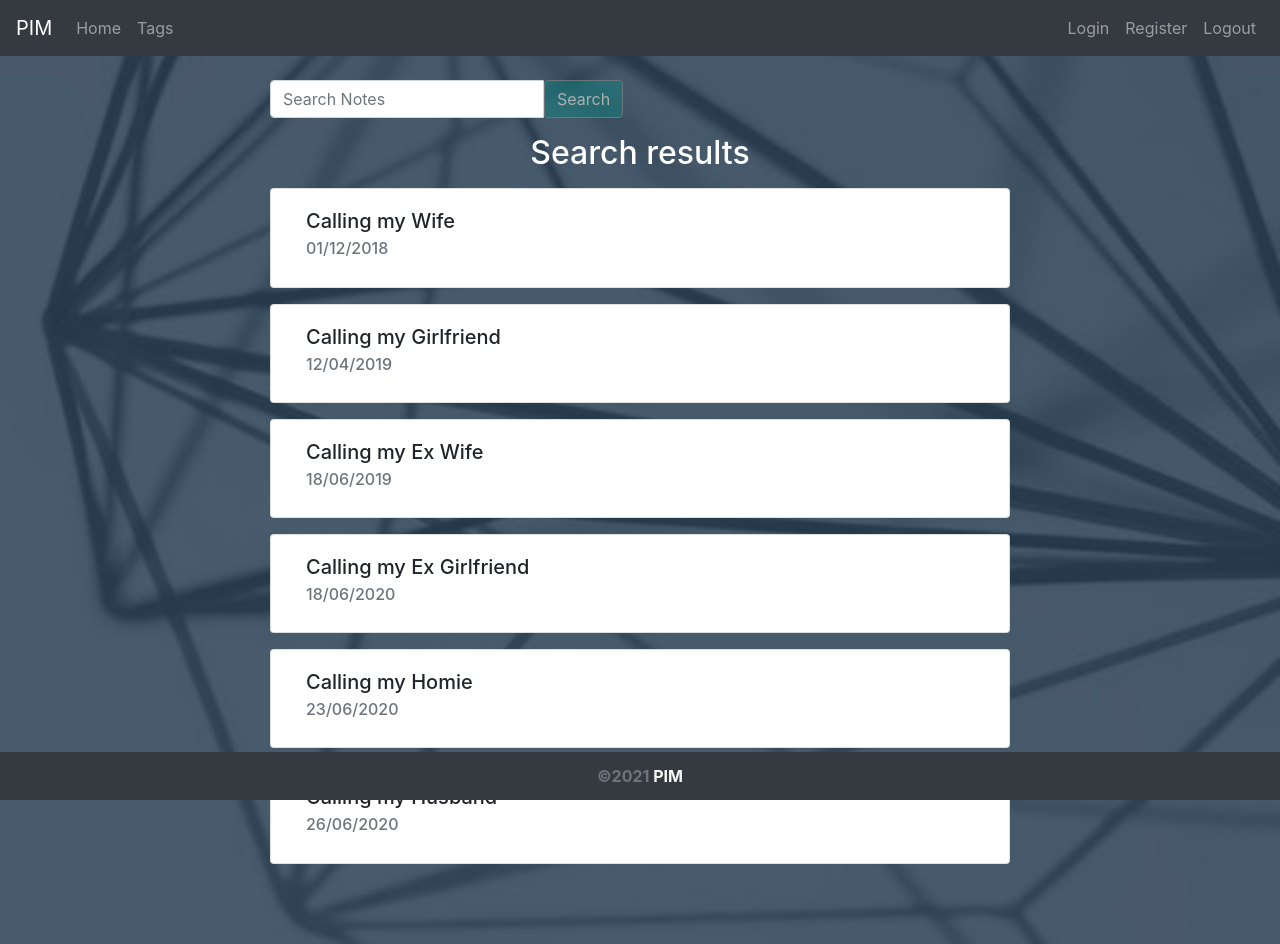
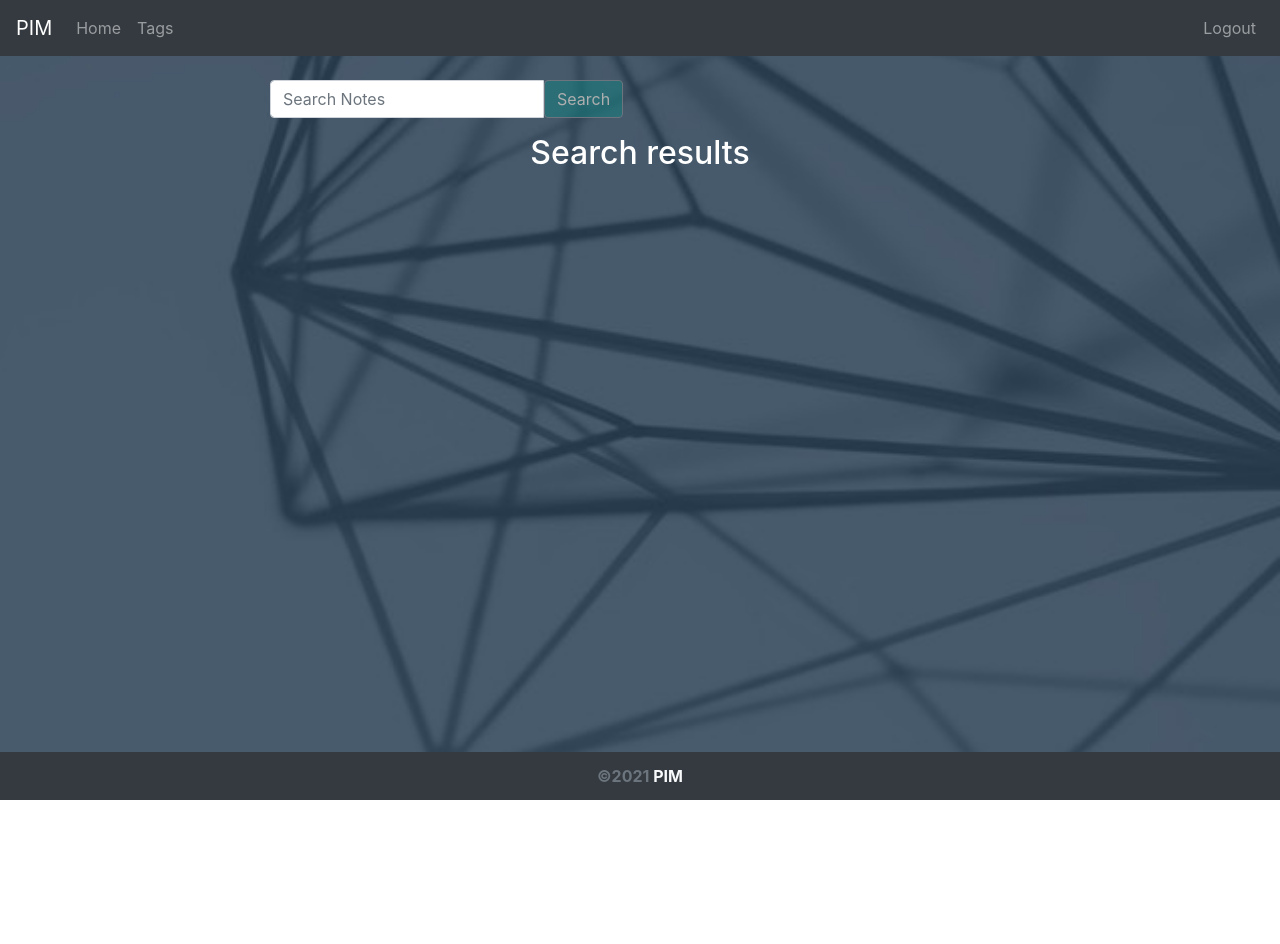
Before and after one commit to lenoah-chacko/genskillproj, a React (Create React App) app in the folder pim/: page /search in a window 1280 px wide. After the commit the page ends 800 px from the top, so only its background shows below. Built offline with nearby package versions, Linux system fonts and the light colour scheme.

Commit message:
implemented search, routed to note,added states for notes, skeleton of login

```diff
--- a/pim/src/App.js
+++ b/pim/src/App.js
@@ -1,4 +1,4 @@
-
+import {useState} from 'react'
 import Navbar from "./components/Navbar";
 import Home from "./components/Home";
 import Register from './components/Register';
@@ -13,18 +13,49 @@ import AllTags from "./components/AllTags";
 
 
 function App() {
-  const search = (e)=>{
-    let search=document.getElementById('search')
-    console.log(search.value)
-}
+	let Notes=[{id:1,Title:"Calling my Wife", DateCreated:"01/12/2018",Tags:["tag1"],Description:"desc1"},
+    {id:2,Title:"Calling my Girlfriend", DateCreated: "12/04/2019",Tags:["tag2"],Description:"desc2"},
+    {id:3,Title:"Calling my Ex Wife", DateCreated: "18/06/2019",Tags:["tag3"],Description:"desc3"},
+    {id:4,Title:"Calling my Ex Girlfriend", DateCreated: "18/06/2020",Tags:["tag4"],Description:"desc4"},
+    {id:5,Title:"Calling my Homie", DateCreated: "23/06/2020",Tags:["tag5"],Description:"desc5"},
+    {id:6,Title:"Calling my Husband", DateCreated: "26/06/2020",Tags:["tag6"],Description:"desc6"}]
+
+	let loggedIn=true
+	//keyword passed to parent(home and search) through that search function defined in app.js
+    //search_function searches titles and matches substrings and does islower to match case.
+    //makes state in app.js for result array
+    //pass result array to search component.
+
+	const[results,setResults] = useState([])
+	const[keyWord, setKeyWord]= useState('')
+	let ans=[];
+  const search = ()=>{
+	var kw=keyWord.toLowerCase();
+	for(let i=0;i<Notes.length;i++)
+	{
+		var note=Notes[i].Title.toLowerCase();
+		console.log(note,kw);
+		if(note.includes(kw))
+		{
+			ans.push(Notes[i]);
+		}
+	}
+	setResults(ans)
+	}
+
+
+
+
+
+
   return (
     <div className={App}>
     <Router>
-      <Navbar></Navbar>
+      <Navbar loggedIn={loggedIn}></Navbar>
 
     <Route path='/' exact render={(props)=>(
       <>
-        <Home searchfunc={search}></Home>
+        <Home searchfunc={search} setKeyWord={setKeyWord} Notes={Notes}></Home>
       </>
     )}/>
     <Route path='/login' component={Login}/>
@@ -32,10 +63,14 @@ function App() {
     <Route path='/tags/:id' component={Hashtag}/>
     <Route path='/tags' exact component={AllTags}/>
 	<Route path='/add' component={NewNote}/>
-	<Route path='/note/:id' component={Note}/>
+	<Route path='/note/:id'render ={(props)=>(
+		<>
+		<Note Notes={Notes}></Note>
+		</>
+	)}/>
     <Route path='/search' render={(props)=>(
       <>
-        <Search searchfunc={search}></Search>
+        <Search searchfunc={search} searchResults={results} setKeyWord={setKeyWord}></Search>
       </>
     )}/>
     <Footer></Footer>
--- a/pim/src/components/Home.js
+++ b/pim/src/components/Home.js
@@ -1,14 +1,19 @@
 import NoteView from "./NoteView"
 import { Link } from "react-router-dom"
+import { useState,useEffect } from 'react'
 
-export default function Home({searchfunc}) {
+export default function Home({searchfunc,Notes, setKeyWord}) {
 
-    let Notes=[{Title:"Calling my Wife", DateCreated:"01/12/2018"},
-    {Title:"Calling my Girlfriend", DateCreated: "12/04/2019"},
-    {Title:"Calling my Ex Wife", DateCreated: "18/06/2019"},
-    {Title:"Calling my Ex Girlfriend", DateCreated: "18/06/2020"},
-    {Title:"Calling my Homie", DateCreated: "23/06/2020"},
-    {Title:"Calling my Husband", DateCreated: "26/06/2020"}]
+	const [allNotes,setAllNotes]=useState([])
+    useEffect(() => {
+        setAllNotes(Notes)
+    },[Notes])
+	const searchOnChange=(e)=>
+	{
+		setKeyWord(e.target.value);
+	}
+
+
     return (
         <div className="homebg page">
             <div className="container pt-4 pb-5">
@@ -17,10 +22,10 @@ export default function Home({searchfunc}) {
                     <div className="col-2"></div>
                     <div id="searchbar"className="md-col-4 sm-col-8">
                         <div className="input-group mb-3">
-                        <input id="search" type="text" className="form-control" placeholder="Search Notes"/>
+                        <input id="search" type="text" className="form-control" onChange={searchOnChange} placeholder="Search Notes"/>
                             <div className="input-1-append">
                                 <Link to='/search'>
-                                <button className="btn btn-outline-secondary teal-outline" type="submit" onClick={searchfunc}>Search</button>
+                                <button className="btn btn-outline-secondary teal-outline" type="submit" onClick={(e)=>searchfunc(e)}>Search</button>
                                 </Link>
                             </div>
                         </div>
@@ -30,12 +35,17 @@ export default function Home({searchfunc}) {
                             <h2 className="text-center">
                                 Your Notes
                                 <Link to='/add'>
-                                    <div class="wrapper">
+                                    <div className="wrapper">
                                         <i className="fa fa-plus ml-2 text-light plus-grow"></i>
                                     </div>
                                 </Link>
                             </h2>
-                            {Notes.map(note=>(<NoteView Title={note.Title} DateCreated={note.DateCreated}></NoteView>))}
+                            {allNotes.map(note=>(
+								<Link to={'/note/'+note.id} style={{ textDecoration: 'none' }}>
+									<NoteView key={note.id} Title={note.Title} DateCreated={note.DateCreated}>
+									</NoteView>
+								</Link>
+							))}
                     </div>
             </div>
         </div>
--- a/pim/src/components/Navbar.js
+++ b/pim/src/components/Navbar.js
@@ -1,5 +1,5 @@
 import { Link } from "react-router-dom"
-export default function Navbar() {
+export default function Navbar({loggedIn}) {
     return (
         <div>
 
@@ -9,18 +9,31 @@ export default function Navbar() {
     <span className="navbar-toggler-icon"></span>
   </button>
   <div className="collapse navbar-collapse" id="navbarSupportedContent">
-    <ul className="navbar-nav mr-auto">
-      <li className="nav-item">
-        <Link className="nav-link" to="/">Home</Link>
+
+	{loggedIn&&
+	<ul className="navbar-nav mr-auto">
+	  <li className="nav-item">
+		  	<Link className="nav-link" to="/">Home</Link>
       </li>
       <li className="nav-item">
         <Link className="nav-link" to="/tags">Tags</Link>
       </li>
+
     </ul>
+}
     <ul className="navbar-nav">
+	{
+		!loggedIn&&
       <Link className="nav-link" to="/login">Login</Link>
+  	}
+	{
+		!loggedIn&&
       <Link className="nav-link" to="/register">Register</Link>
+	}
+	{
+		loggedIn&&
       <Link className="nav-link" to="#">Logout</Link>
+	 }
     </ul>
   </div>
 </nav>
--- a/pim/src/components/Note.js
+++ b/pim/src/components/Note.js
@@ -1,27 +1,43 @@
 import React from 'react'
-import { useState } from 'react'
+import { useState,useEffect } from 'react'
 import { useHistory } from "react-router-dom";
-
-
-const Note = () => {
-
-	let history = useHistory();
-
-	const [valueTitle, setValueTitle] = useState('');
-	const [valueHashTag, setValueHashTag] = useState('');
-	const [valueDescription, setValueDescription] = useState('');
-
-	const note={
-		title: 'Helping the Poor',
-		description: 'calling sisterdadadadadadadadadadadadadadadadadadadadadadadadadadadadadadadadadadadadadadadadadadadada',
-		hashtags: ['yo','ahaha','adada']
-	}
+import { useParams } from "react-router-dom";
 
 
 
-    return (
+const Note = ({Notes}) => {
+
+	// console.log(Notes)
+	let history = useHistory();
+	let  {id}  = useParams();
+
+	const [note,setNote]=useState({
+		id:0,
+		Title:'',
+		DateCreated:'00/00/0000',
+		Tags:[],
+		Description:'',
+	})
 
 
+
+	useEffect(() => {
+		console.log(Notes,id)
+	const findnote =(Notes)=>{
+			for(var i=0;i<Notes.length;i=i+1)
+			{
+				if(id==Notes[i].id)
+				{
+					setNote(Notes[i]);
+					break;
+				}
+			}
+		}
+		findnote(Notes)
+
+	},[id,Notes])
+
+    return (
 <div className="container mt-5 page">
 	<div className="row justify-content-center">
 		<div className="card form-box" style={{width: '35vw'}}>
@@ -33,18 +49,18 @@ const Note = () => {
 						</div>
 					</div>
 					<div className="col-6 col-md-8">
-						<h3 className="card-title mx-auto text-center">{note.title}</h3>
+						<h3 className="card-title mx-auto text-center">{note.Title}</h3>
 					</div>
 				</div>
 						<h6 className="card-subtitle mb-2 text-muted">
 							<div className="d-flex justify-content-center">
-								{note.hashtags.map(tag=>(
-								<span className="tag badge rounded-pill mr-1 bg-secondary text-light">{tag}</span>
+								{note.Tags.map((tag,index)=>(
+								<span key={index} className="tag badge rounded-pill mr-1 bg-secondary text-light">{tag}</span>
 								))}
 							</div>
 						</h6>
 				<hr></hr>
-				<p className="card-text mt-3">{note.description}</p>
+				<p className="card-text mt-3">{note.Description}</p>
 			</div>
 		</div>
 	</div>
--- a/pim/src/components/NoteView.js
+++ b/pim/src/components/NoteView.js
@@ -3,9 +3,9 @@ export default function NoteView({Title, DateCreated}) {
     return (
         <div className="row mt-3">
         <div className="col-2"></div>
-            <div className="teal card col-8">
+            <div className="item card col-8">
                 <div className="card-body">
-                    <h5 className="card-title">{Title}</h5>
+				<h5 className="card-title text-dark ">{Title}</h5>
                     <h6 className="card-subtitle mb-2 text-muted">{DateCreated}</h6>
                 </div>
             </div>
--- a/pim/src/components/Search.js
+++ b/pim/src/components/Search.js
@@ -1,12 +1,14 @@
 import NoteView from "./NoteView"
+import { Link } from "react-router-dom"
 
-export default function Search({searchfunc}) {
-    let Notes=[{Title:"Calling my Wife", DateCreated:"01/12/2018"},
-    {Title:"Calling my Girlfriend", DateCreated: "12/04/2019"},
-    {Title:"Calling my Ex Wife", DateCreated: "18/06/2019"},
-    {Title:"Calling my Ex Girlfriend", DateCreated: "18/06/2020"},
-    {Title:"Calling my Homie", DateCreated: "23/06/2020"},
-    {Title:"Calling my Husband", DateCreated: "26/06/2020"}]
+export default function Search({searchfunc,searchResults,setKeyWord}) {
+
+
+	const searchOnChange=(e)=>
+	{
+		setKeyWord(e.target.value);
+	}
+
     return (
         <div className="homebg page">
             <div className="container pt-4 pb-5">
@@ -15,16 +17,24 @@ export default function Search({searchfunc}) {
                     <div className="col-2"></div>
                     <div id="searchbar"className="md-col-4 sm-col-8">
                         <div className="input-group mb-3">
-                        <input id="search" type="text" className="form-control" placeholder="Search Notes"/>
+                        <input id="search" type="text" className="form-control" onChange={searchOnChange}placeholder="Search Notes"/>
                             <div className="input-1-append">
-                                <button className="btn btn-outline-secondary teal-outline" type="submit" onClick={searchfunc}>Search</button>
+                                <button className="btn btn-outline-secondary teal-outline" type="submit" onClick={(e)=>searchfunc(e)}>Search</button>
                             </div>
                         </div>
                     </div>
                     <div className="md-col-6 sm-col-2"></div>
                     </div>
+
                             <h2 className="text-center">Search results</h2>
-                            {Notes.map(note=>(<NoteView Title={note.Title} DateCreated={note.DateCreated}></NoteView>))}
+
+                            {searchResults.map(note=>(
+								<Link to={'/note/'+note.id} style={{ textDecoration: 'none' }}>
+									<NoteView Title={note.Title} DateCreated={note.DateCreated}>
+									</NoteView>
+								</Link>
+							))}
+
                     </div>
                 </div>
             </div>
--- a/pim/src/index.css
+++ b/pim/src/index.css
@@ -16,6 +16,19 @@ code {
   font-family: source-code-pro, Menlo, Monaco, Consolas, 'Courier New',
     monospace;
 }
+.item{
+	background-color: #e6e6e6;
+}
+.item:hover{
+	background-color: white;
+	box-shadow: -5px 0px  #8489e0;
+
+
+
+
+}
+
+
 
 .teal-outline{
   color: rgb(175, 175, 175);
```
